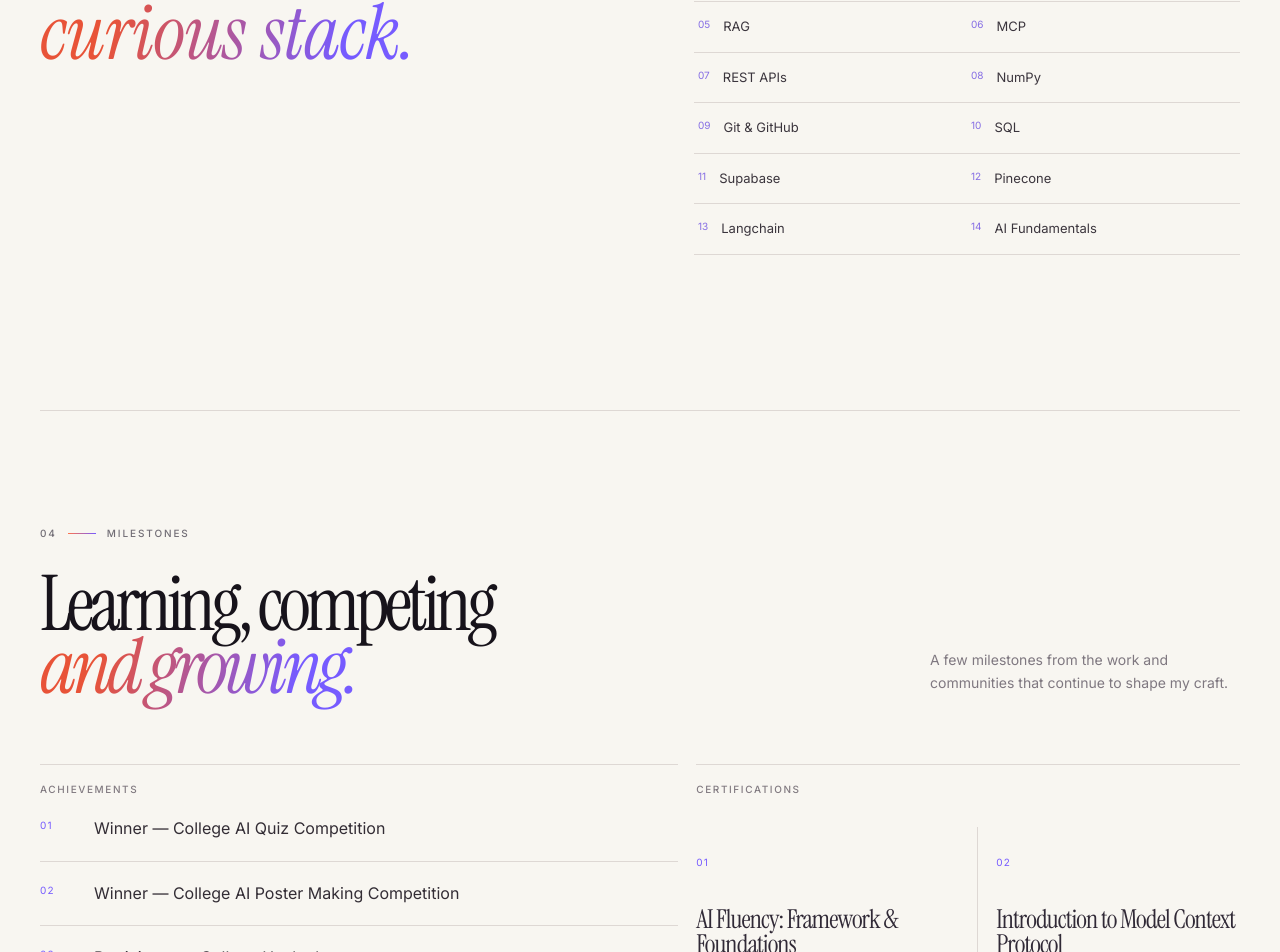
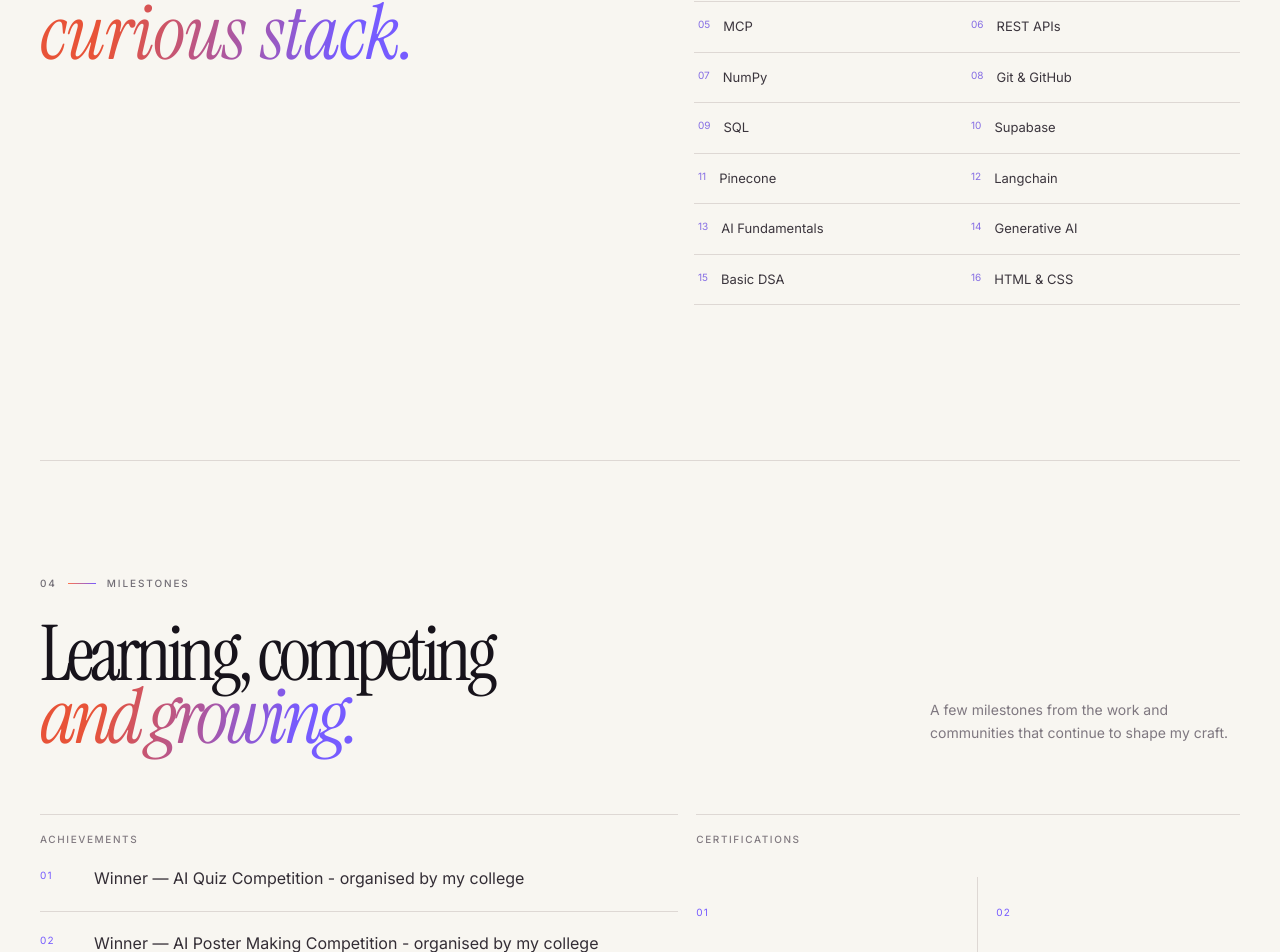
Before and after one commit to mr786-prog/Mustansir-Rangwala-portfolio, a React (Vite) app: page / in a window 1280 px wide. Shown: the part 3673-4625 px from the top of the page. Built offline with nearby package versions, Linux system fonts and the light colour scheme.

Commit message:
more details added

```diff
--- a/src/components/AchievementsSection.tsx
+++ b/src/components/AchievementsSection.tsx
@@ -2,9 +2,9 @@ import { motion, useInView } from 'framer-motion';
 import { useRef } from 'react';
 
 const ACHIEVEMENTS = [
-  'Winner — College AI Quiz Competition',
-  'Winner — College AI Poster Making Competition',
-  'Participant — College Hackathon',
+  'Winner — AI Quiz Competition - organised by my college',
+  'Winner — AI Poster Making Competition - organised by my college',
+  'Participant — Hackathon - organised by my college',
   'Participant — Smart India Hackathon (SIH) 2026'
 ];
 
--- a/src/components/ToolkitSection.tsx
+++ b/src/components/ToolkitSection.tsx
@@ -1,7 +1,7 @@
 import { motion, useInView } from 'framer-motion';
 import { useRef } from 'react';
 
-const SKILLS = ['Python', 'JavaScript', 'React', 'Machine Learning', 'RAG', 'MCP', 'REST APIs', 'NumPy', 'Git & GitHub', 'SQL' , 'Supabase' , 'Pinecone' , 'Langchain' , 'AI Fundamentals'];
+const SKILLS = ['Python', 'Basic React', 'Machine Learning', 'RAG', 'MCP', 'REST APIs', 'NumPy', 'Git & GitHub', 'SQL' , 'Supabase' , 'Pinecone' , 'Langchain' , 'AI Fundamentals' , ' Generative AI' , 'Basic DSA' , 'HTML & CSS' ];
 
 export default function ToolkitSection() {
   const sectionRef = useRef<HTMLElement>(null);
```
